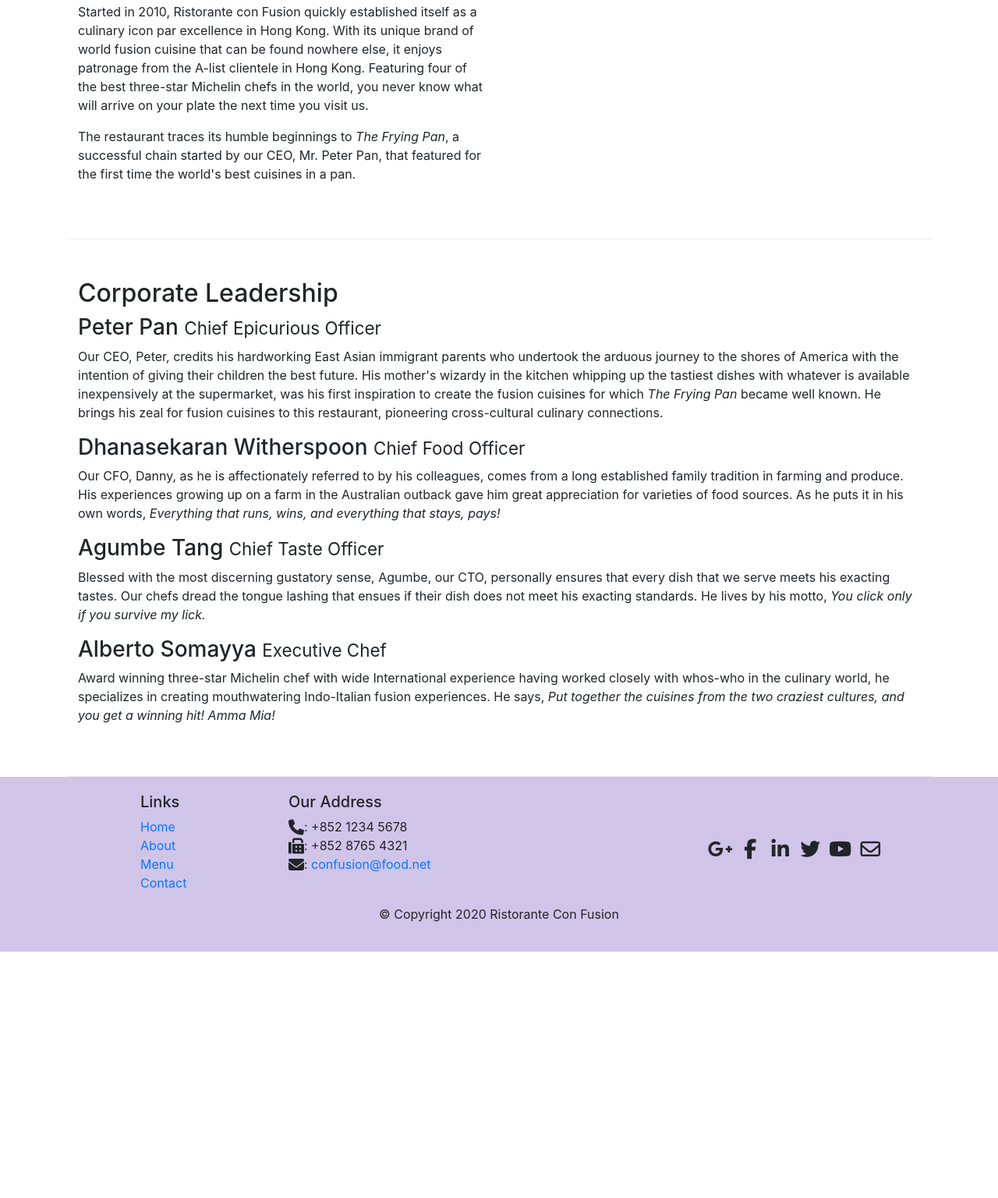
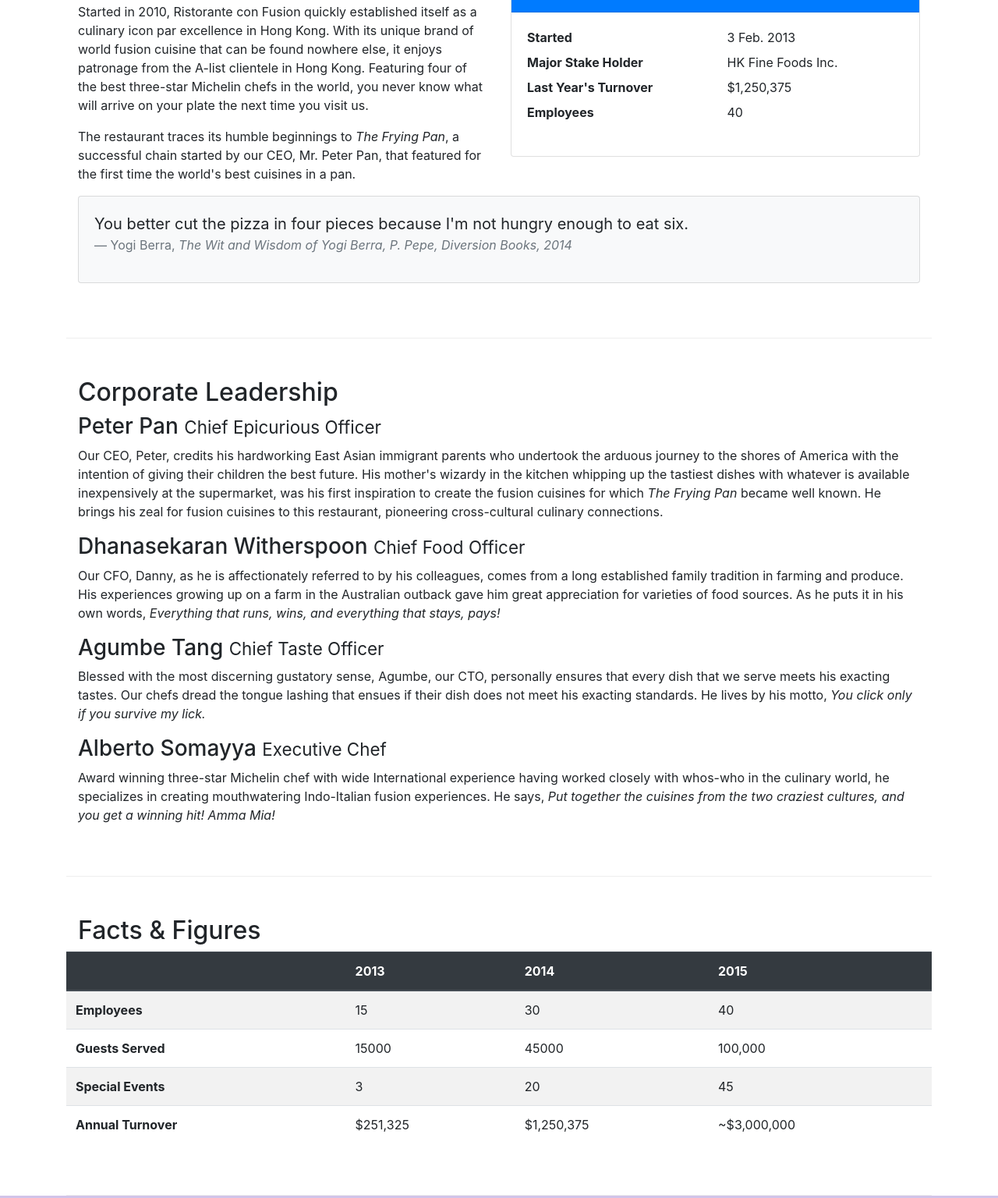
Before and after one commit to MykytaOksak/Restorante-de-Confusion, a website: page aboutus.html in a window 1280 px wide. Shown: the part 558-2094 px from the top of the page at 78% size. Before the commit the page ends 1778 px from the top, so only its background shows below. Drawn offline with nearby package versions, Linux system fonts and the light colour scheme.

Commit message:
Tables and cards

```diff
--- a/aboutus.html
+++ b/aboutus.html
@@ -56,7 +56,6 @@
             <ol class="col-12 breadcrumb">
                 <li class="breadcrumb-item"><a href="./index.html">Home</a></li>
                 <li class="breadcrumb-item active">About Us</li>
-
             </ol>
             <div class="col-12">
                <h3>About Us</h3>
@@ -70,7 +69,36 @@
                 <p>Started in 2010, Ristorante con Fusion quickly established itself as a culinary icon par excellence in Hong Kong. With its unique brand of world fusion cuisine that can be found nowhere else, it enjoys patronage from the A-list clientele in Hong Kong.  Featuring four of the best three-star Michelin chefs in the world, you never know what will arrive on your plate the next time you visit us.</p>
                 <p>The restaurant traces its humble beginnings to <em>The Frying Pan</em>, a successful chain started by our CEO, Mr. Peter Pan, that featured for the first time the world's best cuisines in a pan.</p>
             </div>
-            <div>
+
+            <div class="col-12 col-sm-6">
+                <div class="card">
+                    <h3 class="card-header bg-primary text-white">Facts At a Glance</h3>
+                    <div class="card-body">
+                        <dl class="row">
+                            <dt class="col-6">Started</dt>
+                            <dd class="col-6">3 Feb. 2013</dd>
+                            <dt class="col-6">Major Stake Holder</dt>
+                            <dd class="col-6">HK Fine Foods Inc.</dd>
+                            <dt class="col-6">Last Year's Turnover</dt>
+                            <dd class="col-6">$1,250,375</dd>
+                            <dt class="col-6">Employees</dt>
+                            <dd class="col-6">40</dd>
+                        </dl>
+                    </div>
+                </div>
+            </div>
+
+            <div class="col-12">
+                <div class="card card-body bg-light">
+                    <blockquote class="blockquote">
+                        <p class="mb-0">You better cut the pizza in four pieces because
+                            I'm not hungry enough to eat six.</p>
+                        <footer class="blockquote-footer">Yogi Berra,
+                            <cite title="Source Title">The Wit and Wisdom of Yogi Berra,
+                            P. Pepe, Diversion Books, 2014</cite>
+                        </footer>
+                    </blockquote>
+                </div>
             </div>
         </div>
 
@@ -87,7 +115,52 @@
                 <h3>Alberto Somayya <small>Executive Chef</small></h3>
                 <p class="d-none d-sm-block">Award winning three-star Michelin chef with wide International experience having worked closely with whos-who in the culinary world, he specializes in creating mouthwatering Indo-Italian fusion experiences. He says, <em>Put together the cuisines from the two craziest cultures, and you get a winning hit! Amma Mia!</em></p>
             </div>
-       </div>
+        </div>
+
+        <div class="row row-content">
+            <div class="col-12 col-sm-9">
+                <h2>Facts &amp; Figures</h2>
+            </div>
+
+            <div class="table-responsive">
+                <table class="table table-striped">
+                    <thead class="thead-dark">
+                        <tr>
+                            <th>&nbsp;</th>
+                            <th>2013</th>
+                            <th>2014</th>
+                            <th>2015</th>
+                        </tr>
+                    </thead>
+                    <tbody>
+                        <tr>
+                            <th>Employees</th>
+                            <td>15</td>
+                            <td>30</td>
+                            <td>40</td>
+                        </tr>
+                        <tr>
+                            <th>Guests Served</th>
+                            <td>15000</td>
+                            <td>45000</td>
+                            <td>100,000</td>
+                        </tr>
+                        <tr>
+                            <th>Special Events</th>
+                            <td>3</td>
+                            <td>20</td>
+                            <td>45</td>
+                        </tr>
+                        <tr>
+                            <th>Annual Turnover</th>
+                            <td>$251,325</td>
+                            <td>$1,250,375</td>
+                            <td>~$3,000,000</td>
+                        </tr>
+                    </tbody>
+                </table>
+            </div>
+        </div>
 
     </div>
 
--- a/css/style.css
+++ b/css/style.css
@@ -48,3 +48,8 @@
 {
     background-color: white;
 }
+
+.card
+{
+    margin-bottom: 20px;
+}
```
